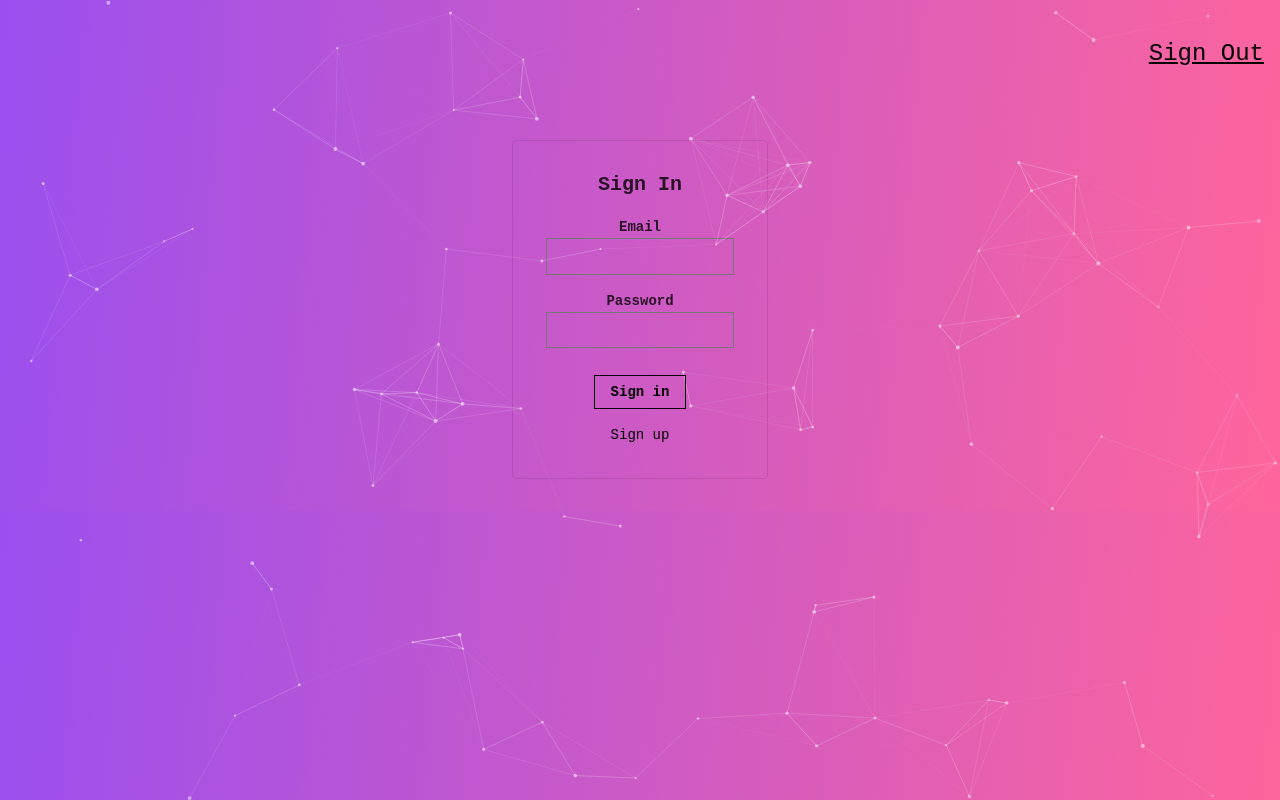
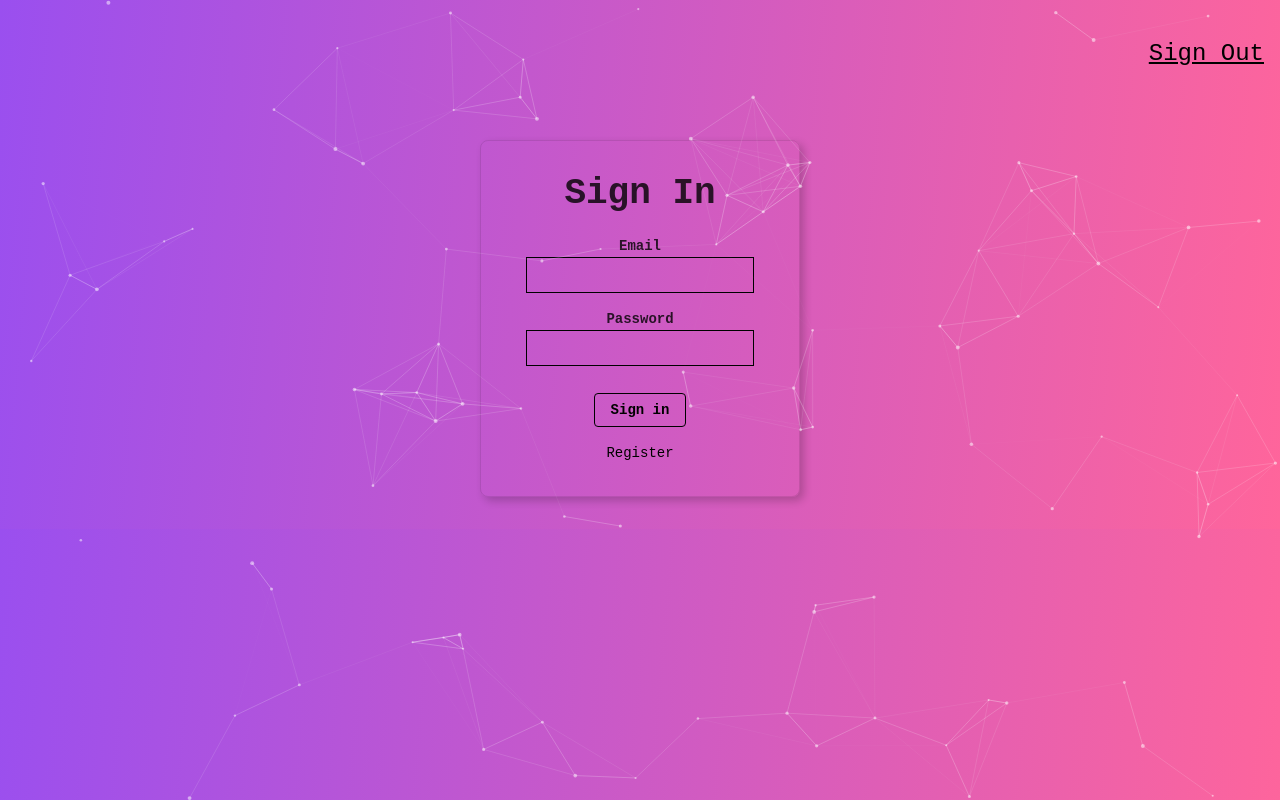
Before and after one commit to MsNicoleta/id-face-front, a React (Create React App) app: page / in a window 1280 px wide. Built offline with nearby package versions, Linux system fonts and the light colour scheme.

Commit message:
work on functionalityof the sign in form

```diff
--- a/src/components/Signin/Signin.js
+++ b/src/components/Signin/Signin.js
@@ -3,26 +3,26 @@
 
 const Signin = () => {
   return (
-    <article className="br2 ba dark-gray b--black-10 mv4 w-100 w-50-m w-25-l mw5 center">
+    <article className="br3 ba  b--black-10 mv4 w-100 w-50-m w-25-l mw6 shadow-5 center">
         <main className="pa4 black-80">
             <form className="measure">
                 <fieldset id="sign_up" className="ba b--transparent ph0 mh0">
-                <legend className="f4 fw6 ph0 mh0">Sign In</legend>
+                <legend className="f2 fw6 ph0 mh0">Sign In</legend>
                 <div className="mt3">
                     <label className="db fw6 lh-copy f6" for="email-address">Email</label>
-                    <input className="pa2 input-reset ba bg-transparent hover-bg-black hover-white w-100" type="email" name="email-address"  id="email-address"/>
+                    <input className="pa2 input-reset b--black ba bg-transparent hover-bg-black hover-white w-100" type="email" name="email-address"  id="email-address"/>
                 </div>
                 <div className="mv3">
                     <label className="db fw6 lh-copy f6" for="password">Password</label>
-                    <input className="b pa2 input-reset ba bg-transparent hover-bg-black hover-white w-100" type="password" name="password"  id="password"/>
+                    <input className="b--black pa2 input-reset ba bg-transparent hover-bg-black hover-white w-100" type="password" name="password"  id="password"/>
                 </div>
 
                 </fieldset>
                 <div className="">
-                <input className="b ph3 pv2 input-reset ba b--black bg-transparent grow pointer f6 dib" type="submit" value="Sign in"/>
+                <input className="b ph3 pv2 input-reset ba br2 b--black bg-transparent grow pointer f6 dib" type="submit" value="Sign in"/>
                 </div>
                 <div className="lh-copy mt3">
-                <a href="#0" className="f6 link dim black db">Sign up</a>
+                <a href="#0" className="f6 link dim black db">Register</a>
 
                 </div>
             </form>
```
